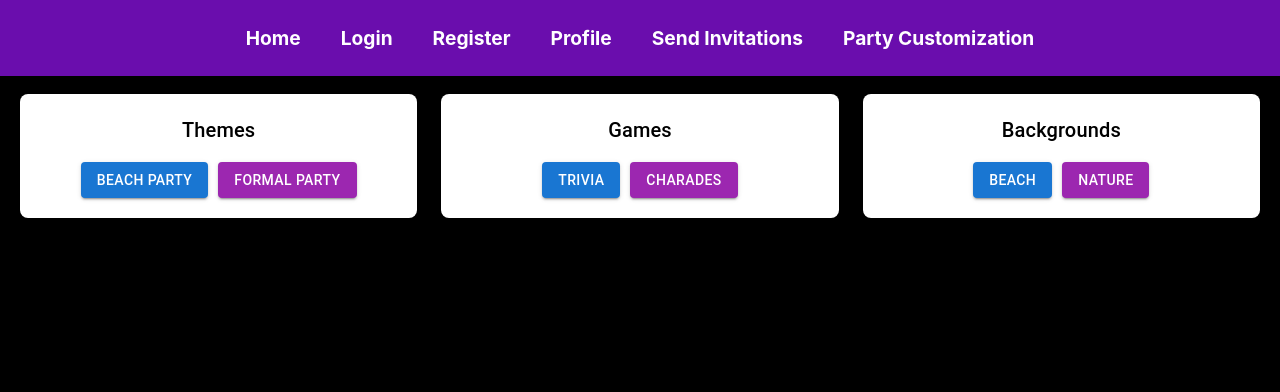
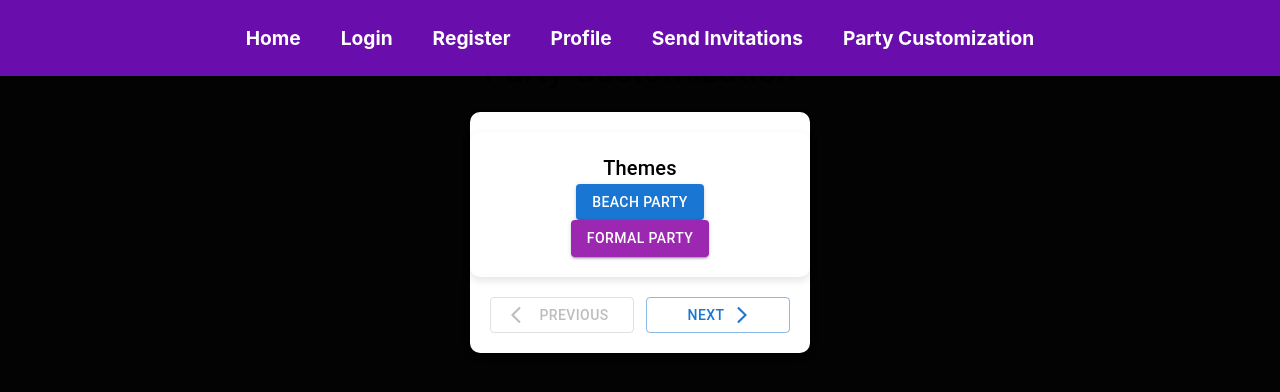
Before and after one commit to RamonaM24/Virtual-Party-Planning-App, a React (Create React App) app in the folder frontend/: page /PartyCustomization in a window 1280 px wide. Shown: the top 392 px of the page. Built offline with nearby package versions, Linux system fonts and the light colour scheme.

Commit message:
modified Party Customization Interface

```diff
--- /dev/null
+++ b/frontend/src/pages/PartyCustomization.css
@@ -0,0 +1,16 @@
+.card {
+    background-color: white;
+    padding: 20px;
+    display: flex;
+    flex-direction: column;
+    align-items: center;
+    border-radius: 10px;
+    box-shadow: 0 4px 8px rgba(0, 0, 0, 0.1);
+    width: 100%;
+    max-width: 300px;
+    text-align: center;
+  }
+
+  button {
+    margin: 10px 0;
+  }
--- a/frontend/src/pages/PartyCustomization.js
+++ b/frontend/src/pages/PartyCustomization.js
@@ -1,43 +1,157 @@
-import React from 'react';
-import { Button, Box, Typography, Grid } from '@mui/material';
+import React, { useState } from 'react';
+import { Box, Button, Typography, Container } from '@mui/material';
+import { ArrowForwardIos, ArrowBackIos } from '@mui/icons-material';
+import './PartyCustomization.css';
 
 const PartyCustomization = () => {
+  const [currentStep, setCurrentStep] = useState(0);
+
+  const themes = ['Beach Party', 'Formal Party'];
+  const games = ['Trivia', 'Charades'];
+  const backgrounds = ['Beach', 'Nature'];
+
+  const handleNext = () => {
+    if (currentStep < 2) setCurrentStep(currentStep + 1);
+  };
+
+  const handlePrevious = () => {
+    if (currentStep > 0) setCurrentStep(currentStep - 1);
+  };
+
+  const getContent = () => {
+    switch (currentStep) {
+      case 0:
+        return (
+          <Box className="card">
+            <Typography variant="h6">Themes</Typography>
+            <Button variant="contained" color="primary">{themes[0]}</Button>
+            <Button variant="contained" color="secondary">{themes[1]}</Button>
+          </Box>
+        );
+      case 1:
+        return (
+          <Box className="card">
+            <Typography variant="h6">Games</Typography>
+            <Button variant="contained" color="primary">{games[0]}</Button>
+            <Button variant="contained" color="secondary">{games[1]}</Button>
+          </Box>
+        );
+      case 2:
+        return (
+          <Box className="card">
+            <Typography variant="h6">Backgrounds</Typography>
+            <Button variant="contained" color="primary">{backgrounds[0]}</Button>
+            <Button variant="contained" color="secondary">{backgrounds[1]}</Button>
+          </Box>
+        );
+      default:
+        return null;
+    }
+  };
+
   return (
-    <Box sx={{ padding: '20px', textAlign: 'center', backgroundColor: '#000', minHeight: '100vh' }}>
-      <Typography variant="h4" color="white" mb={4}>
-        Choose Your Virtual Party Resources
-      </Typography>
-
-      <Grid container spacing={3} justifyContent="center">
-        {/* Theme Section */}
-        <Grid item xs={12} sm={4}>
-          <Box sx={{ backgroundColor: '#fff', padding: '20px', borderRadius: '8px', boxShadow: '0 4px 8px rgba(0, 0, 0, 0.1)' }}>
-            <Typography variant="h6" mb={2}>Themes</Typography>
-            <Button variant="contained" color="primary">Beach Party</Button>
-            <Button variant="contained" color="secondary" sx={{ marginLeft: '10px' }}>Formal Party</Button>
+    <Container>
+      <Box sx={{ display: 'flex', justifyContent: 'center', alignItems: 'center', flexDirection: 'column', marginTop: '50px' }}>
+        <Typography variant="h4">Party Customization</Typography>
+        <Box sx={{ display: 'flex', flexDirection: 'column', alignItems: 'center', marginTop: '20px', width: '300px', backgroundColor: 'white', padding: '20px', borderRadius: '10px', boxShadow: '0 4px 8px rgba(0, 0, 0, 0.1)' }}>
+          {getContent()}
+          <Box sx={{ display: 'flex', justifyContent: 'space-between', marginTop: '20px', width: '100%' }}>
+            <Button
+              variant="outlined"
+              color="primary"
+              onClick={handlePrevious}
+              startIcon={<ArrowBackIos />}
+              disabled={currentStep === 0}
+              sx={{ width: '48%' }}
+            >
+              Previous
+            </Button>
+            <Button
+              variant="outlined"
+              color="primary"
+              onClick={handleNext}
+              endIcon={<ArrowForwardIos />}
+              disabled={currentStep === 2}
+              sx={{ width: '48%' }}
+            >
+              Next
+            </Button>
           </Box>
-        </Grid>
-
-        {/* Game Section */}
-        <Grid item xs={12} sm={4}>
-          <Box sx={{ backgroundColor: '#fff', padding: '20px', borderRadius: '8px', boxShadow: '0 4px 8px rgba(0, 0, 0, 0.1)' }}>
-            <Typography variant="h6" mb={2}>Games</Typography>
-            <Button variant="contained" color="primary">Trivia</Button>
-            <Button variant="contained" color="secondary" sx={{ marginLeft: '10px' }}>Charades</Button>
-          </Box>
-        </Grid>
-
-        {/* Background Section */}
-        <Grid item xs={12} sm={4}>
-          <Box sx={{ backgroundColor: '#fff', padding: '20px', borderRadius: '8px', boxShadow: '0 4px 8px rgba(0, 0, 0, 0.1)' }}>
-            <Typography variant="h6" mb={2}>Backgrounds</Typography>
-            <Button variant="contained" color="primary">Beach</Button>
-            <Button variant="contained" color="secondary" sx={{ marginLeft: '10px' }}>Nature</Button>
-          </Box>
-        </Grid>
-      </Grid>
-    </Box>
+        </Box>
+      </Box>
+    </Container>
   );
 };
 
 export default PartyCustomization;
+
+
+
+
+// import React, { useState } from 'react';
+// import { Button, Box, Typography } from '@mui/material';
+// import { ArrowForward as ArrowForwardIcon, ArrowBack as ArrowBackIcon } from '@mui/icons-material';
+
+// const PartyCustomization = () => {
+//   const [activeSection, setActiveSection] = useState('themes');
+
+//   // Function to change section
+//   const handleNext = () => {
+//     if (activeSection === 'themes') {
+//       setActiveSection('games');
+//     } else if (activeSection === 'games') {
+//       setActiveSection('backgrounds');
+//     }
+//   };
+
+//   const handlePrev = () => {
+//     if (activeSection === 'backgrounds') {
+//       setActiveSection('games');
+//     } else if (activeSection === 'games') {
+//       setActiveSection('themes');
+//     }
+//   };
+
+//   return (
+//     <Box sx={{ padding: '20px', textAlign: 'center' }}>
+//       <Typography variant="h4" gutterBottom>Party Customization</Typography>
+
+//       {/* Render sections based on the active section */}
+//       {activeSection === 'themes' && (
+//         <Box sx={{ padding: '20px', backgroundColor: '#f1f1f1' }}>
+//           <Typography variant="h5">Themes</Typography>
+//           <Button variant="contained" color="primary">Beach Party</Button>
+//           <Button variant="contained" color="secondary">Formal Party</Button>
+//         </Box>
+//       )}
+
+//       {activeSection === 'games' && (
+//         <Box sx={{ padding: '20px', backgroundColor: '#f1f1f1' }}>
+//           <Typography variant="h5">Games</Typography>
+//           <Button variant="contained" color="primary">Trivia</Button>
+//           <Button variant="contained" color="secondary">Charades</Button>
+//         </Box>
+//       )}
+
+//       {activeSection === 'backgrounds' && (
+//         <Box sx={{ padding: '20px', backgroundColor: '#f1f1f1' }}>
+//           <Typography variant="h5">Backgrounds</Typography>
+//           <Button variant="contained" color="primary">Beach</Button>
+//           <Button variant="contained" color="secondary">Nature</Button>
+//         </Box>
+//       )}
+
+//       {/* Navigation buttons */}
+//       <Box sx={{ marginTop: '20px' }}>
+//         <Button onClick={handlePrev} variant="contained" color="primary" sx={{ marginRight: '10px' }}>
+//           <ArrowBackIcon /> Previous
+//         </Button>
+//         <Button onClick={handleNext} variant="contained" color="primary">
+//           Next <ArrowForwardIcon />
+//         </Button>
+//       </Box>
+//     </Box>
+//   );
+// };
+
+// export default PartyCustomization;
```
